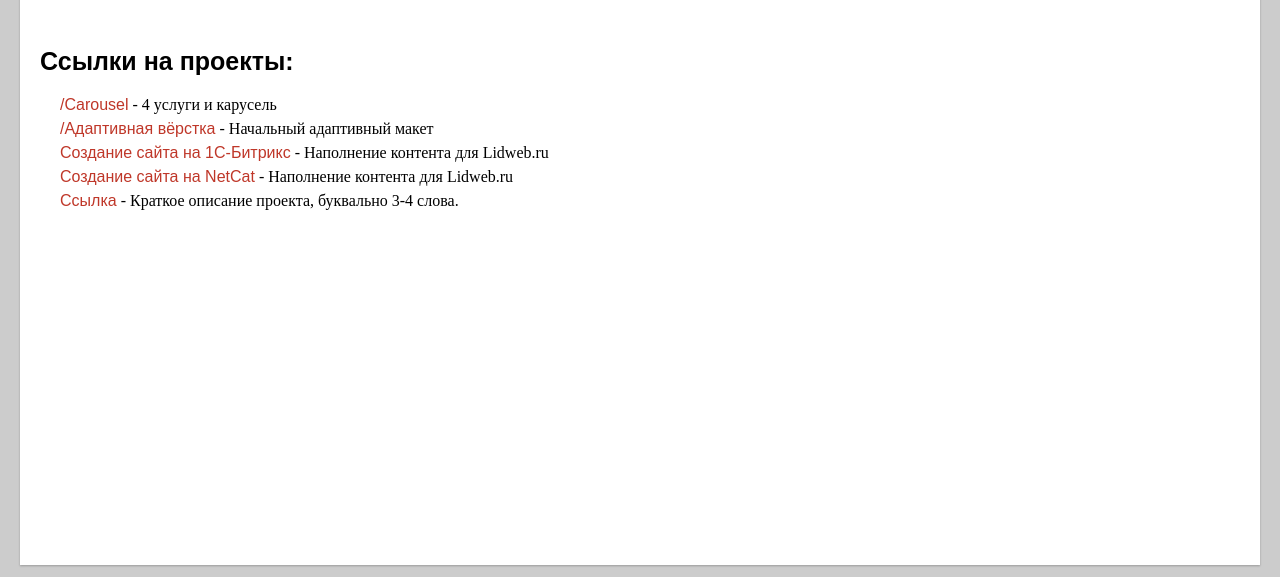
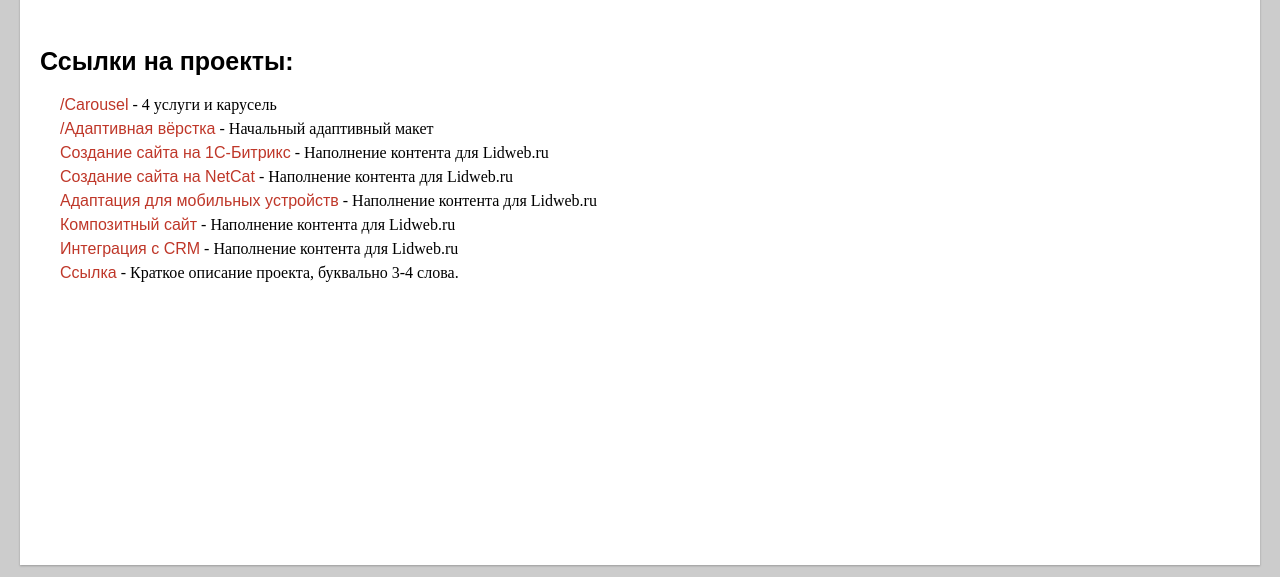
Before and after one commit to SergeyRSF/SergeyRSF.github.io, a plain HTML site: page index.html in a window 1280 px wide. Shown: the part 223-800 px from the top of the page. Drawn offline with Linux system fonts and the light colour scheme.

Commit message:
Новые изменения

```diff
--- a/index.html
+++ b/index.html
@@ -44,7 +44,21 @@
                 Наполнение контента для Lidweb.ru
               </p>
             </li>
-
+            <li><a href="/lidwebideas/adaptatsiya-dlya-mobilnyh-ustroystv">Адаптация для мобильных устройств</a>&nbsp;-&nbsp;
+              <p>
+                Наполнение контента для Lidweb.ru
+              </p>
+            </li>
+            <li><a href="/lidwebideas/kompozitnyy-sayt">Композитный сайт</a>&nbsp;-&nbsp;
+              <p>
+                Наполнение контента для Lidweb.ru
+              </p>
+            </li>
+            <li><a href="/lidwebideas/sayt-s-crm">Интеграция с CRM</a>&nbsp;-&nbsp;
+              <p>
+                Наполнение контента для Lidweb.ru
+              </p>
+            </li>
             <li><a href="#">Ссылка</a>&nbsp;-&nbsp;
               <p>
                 Краткое описание проекта, буквально 3-4 слова.
```
